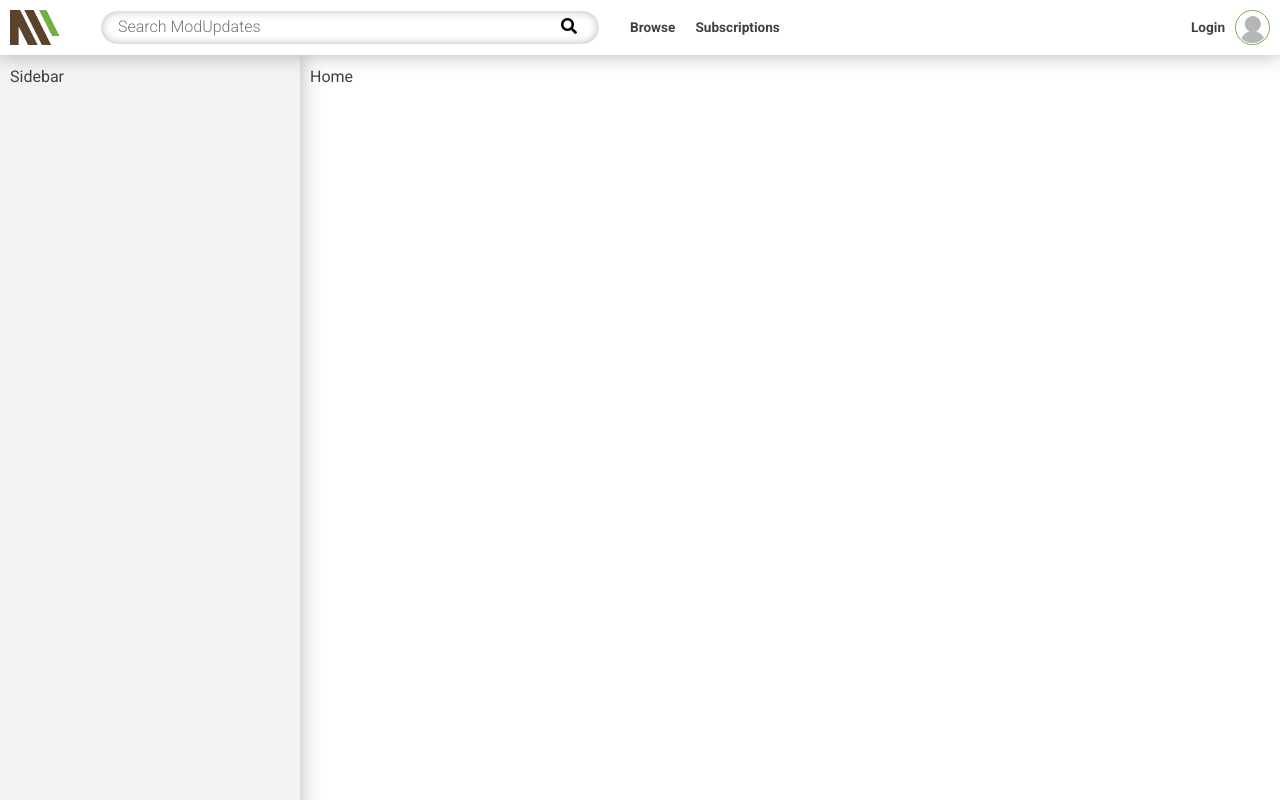
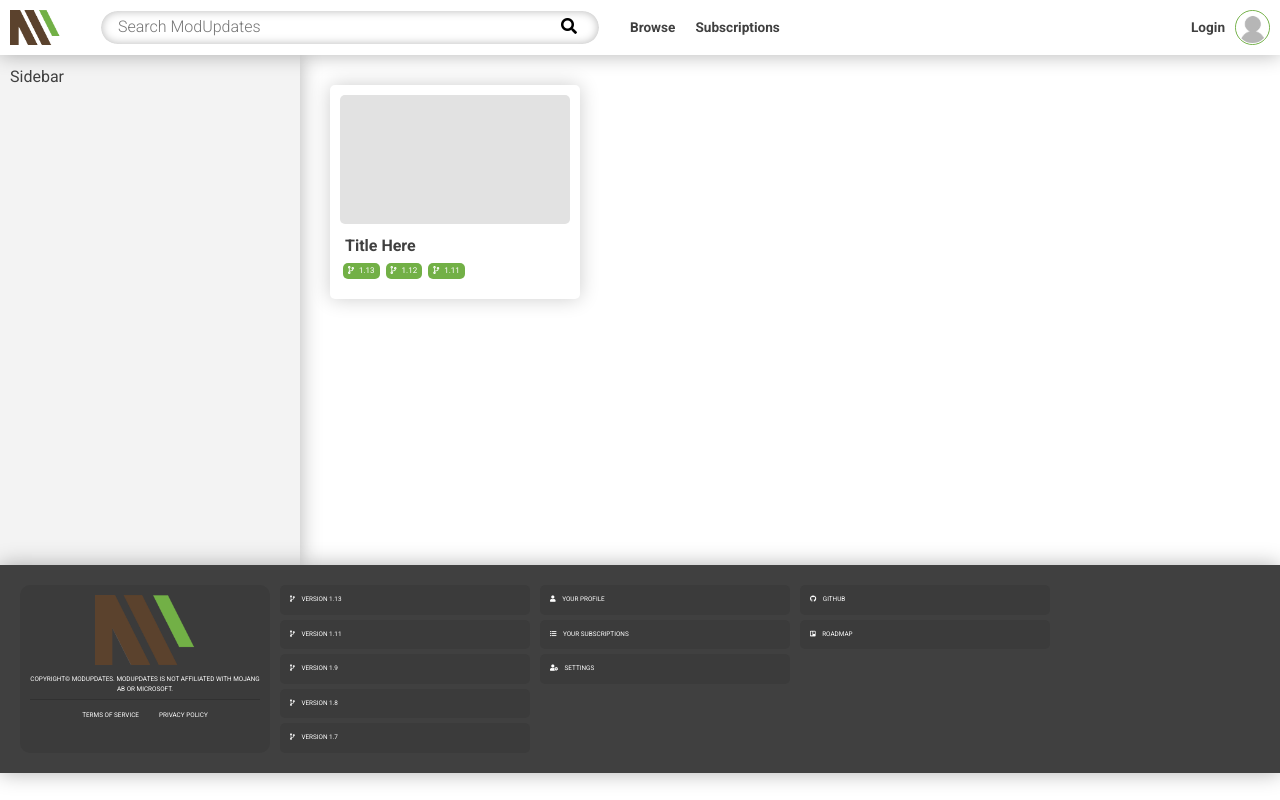
Before and after one commit to BlueOrchard/ModUpdates-Frontend, a Vue app: page / in a window 1280 px wide. Shown: the top 800 px of the page. Built offline with nearby package versions, Linux system fonts and the light colour scheme.

Commit message:
Added LoopCard

```diff
--- /dev/null
+++ b/src/components/LoopCard.vue
@@ -0,0 +1,22 @@
+<template>
+    <div class="loop-card">
+        <div class="image">
+            <div class="image-holder">
+
+            </div>
+        </div>
+        <p class="title">Title Here</p>
+
+        <div class="versions">
+            <span class="version"><i class="fas fa-code-branch"></i>1.13</span>
+            <span class="version"><i class="fas fa-code-branch"></i>1.12</span>
+            <span class="version"><i class="fas fa-code-branch"></i>1.11</span>
+        </div>
+    </div>
+</template>
+
+<script>
+export default {
+    name: "LoopCard"
+}
+</script>
--- a/src/routes/router-components/Home.vue
+++ b/src/routes/router-components/Home.vue
@@ -1,9 +1,16 @@
 <template>
-    <div>Home</div>
+    <div class="home-loop">
+        <LoopCard/>
+    </div>
 </template>
 
 <script>
+import LoopCard from "./../../components/LoopCard.vue";
+
 export default {
-    name: "Home"
+    name: "Home",
+    components: {
+        LoopCard
+    }
 }
 </script>
--- a/src/scss/partial/_body-content.scss
+++ b/src/scss/partial/_body-content.scss
@@ -1,5 +1,5 @@
 .body-content{
-    min-height: 100vh;
+    min-height: calc(100vh - 290px);
     display: flex;
     margin-top: 55px;
 }
--- a/src/scss/partial/_body.scss
+++ b/src/scss/partial/_body.scss
@@ -1,4 +1,64 @@
 .body{
     width: calc(100% - 300px);
+    overflow: hidden;
+}
+
+.loop-card{
+    max-width: 250px;
+    background: #FFF;
     padding: 10px;
+    box-shadow: 0px 0px 20px rgba(0, 0, 0, 0.2);
+    border-radius: 5px;
+
+    .image{
+       background: rgb(226, 226, 226);
+       width: 100%;
+       padding-top: 56.25%;
+       border-radius: 5px;
+       margin: 0 0 10px;
+       position: relative;
+       overflow: hidden;
+
+       .image-holder{
+           position: absolute;
+           top: 0;
+           left: 0;
+           width: 100%;
+           height: 100%;
+
+           img{
+               display: block;
+               object-fit: cover;
+           }
+       }
+    }
+
+    .title{
+        font-weight: bold;
+        margin: 0;
+        padding: 0 5px;
+        margin: 0 0 5px;
+    }
+
+    .versions{
+        display: flex;
+        flex-wrap: wrap;
+
+        .version{
+            background: $green;
+            color: #FFF;
+            padding: 2px 5px;
+            font-size: 0.5em;
+            border-radius: 5px;
+            margin: 0 3px 10px;
+
+            i{
+                margin: 0 5px 0 0;
+            }
+        }
+    }
 }
+
+.home-loop{
+    padding: 30px;
+}
--- a/src/scss/partial/_header.scss
+++ b/src/scss/partial/_header.scss
@@ -9,6 +9,7 @@
     top: 0;
     left: 0;
     width: 100%;
+    z-index: 3;
 }
 
 .logo{
```
